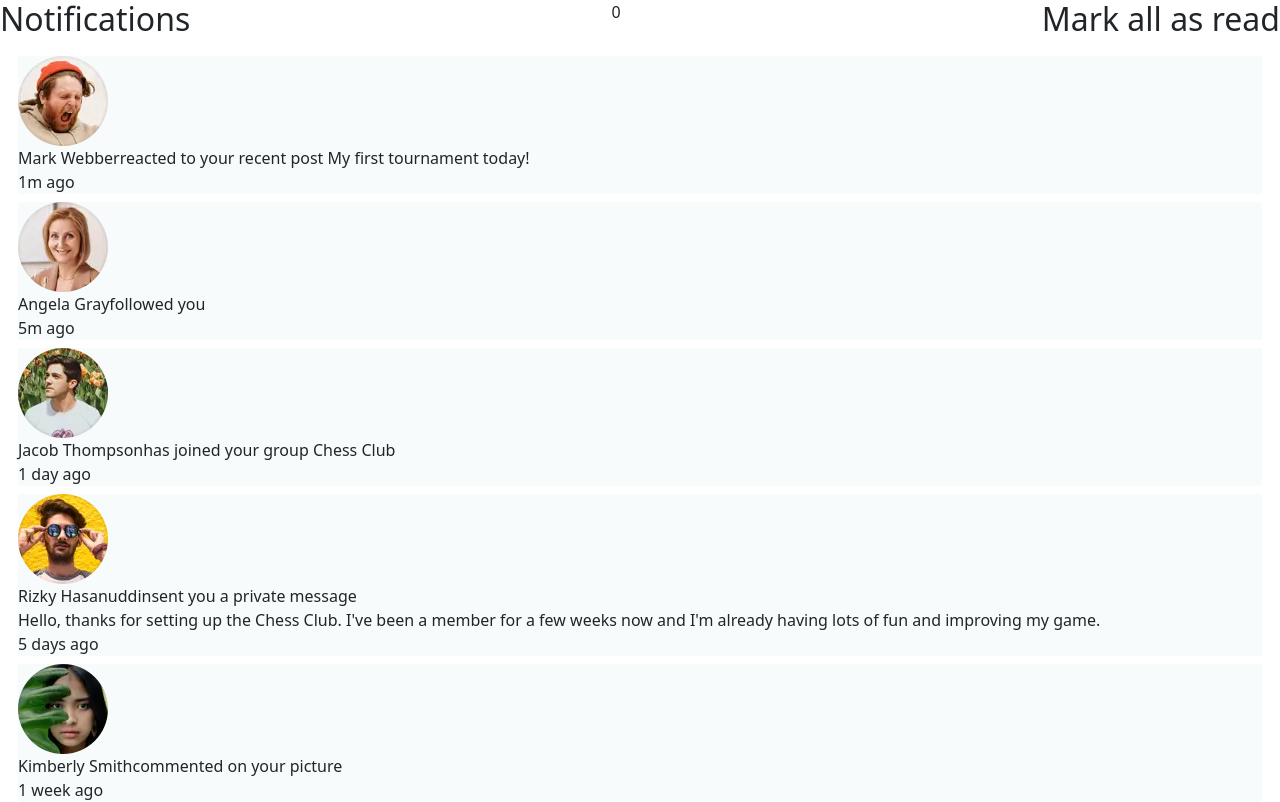
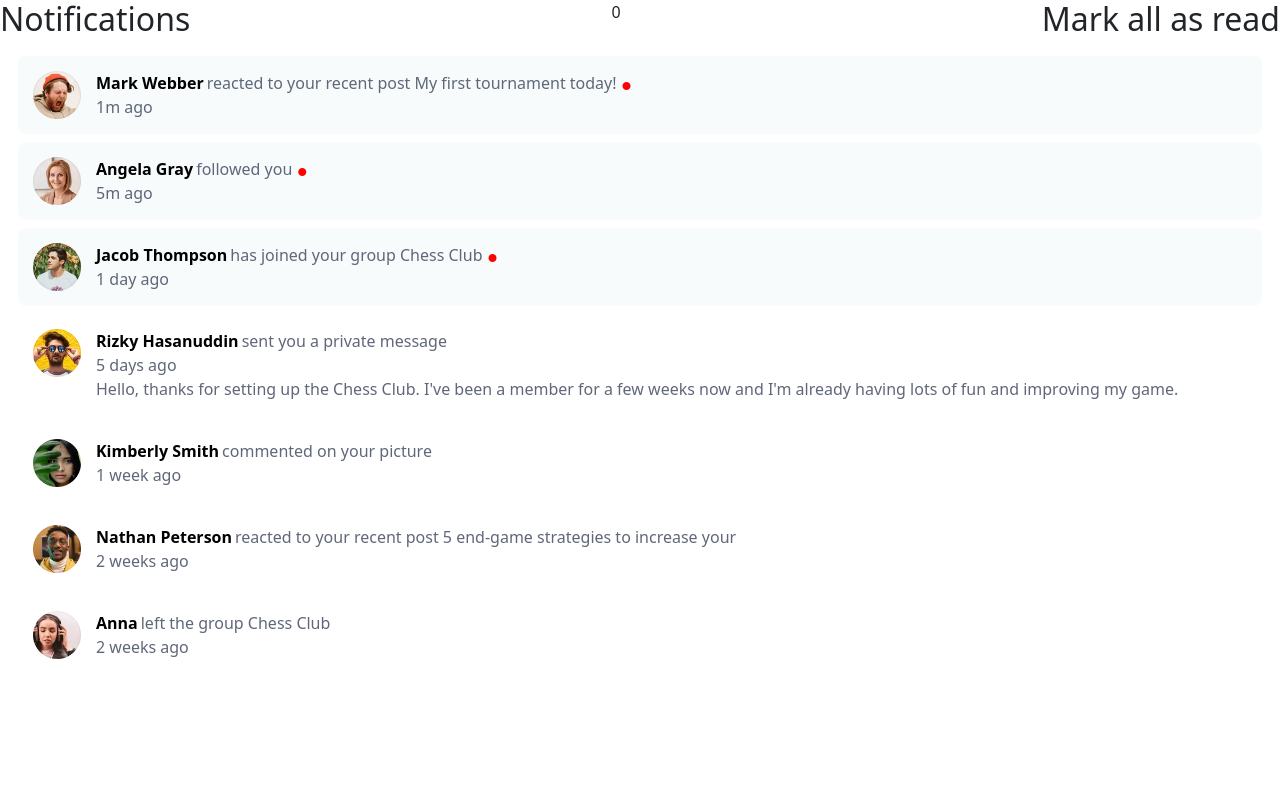
Before and after one commit to IsmaelFe/NotificationPage, a React (Vite) app: page / in a window 1280 px wide. Shown: the top 802 px of the page. Built offline with nearby package versions, Linux system fonts and the light colour scheme.

Commit message:
Agregando funcionalidad

```diff
--- a/src/components/notification-list.jsx
+++ b/src/components/notification-list.jsx
@@ -6,14 +6,20 @@ const NotificationList = () => {
 
     const [inicialState, setInicialState] = useState(data);
 
-    let contador = 0;
-    const [cont, setCont] = useState(contador);
+    let contador = 0
 
-    function cambioNotifi(noti) {
-        const index = inicialState.indexOf(noti)
-        const newState = [...inicialState]
-        newState[index].see = !newState[index].see
-        setCont(newState)
+    const [cont, setCont] = useState(0);
+
+
+    function cambioNotifi(notificacion) {
+        const index = inicialState.indexOf(notificacion)
+        let newState = [...inicialState]
+        if(newState[index].see === false) {
+            newState[index].see = !newState[index].see
+            setInicialState(newState)
+        } else if(newState[index].see === true) {
+            setInicialState(newState)
+        }
     }
 
     return (
--- a/src/components/notification.jsx
+++ b/src/components/notification.jsx
@@ -2,19 +2,40 @@ import React from 'react'
 
 const CompNotification = ({ noti, cambioNoti }) => {
     return (
-        <div className='not-container'
+        <div className={ noti.see === false ?
+        'not-container'
+        :
+        'not-container-1'
+        }
         onClick={ () => cambioNoti(noti) }
         >
-            <div>
-                <img src={ noti.avatar } alt='avatar' />
+            <div className='not-container-flex'>
+                <div className='container-avatar'>
+                    <img src={ noti.avatar } alt='avatar' />
+                </div>
+                <div className='container-name'>
+                <span className='span-name'>
+                    { noti.name }
+                </span>
+                { noti.notification }
+                {
+                    noti.see === false ?
+                        <i class="bi bi-circle-fill"></i>
+                    :
+                    null
+                }
+                <div className='container-date'>
+                    { noti.date }
+                </div>
+                { noti.tex !== false ?
+                    <div className='container-text'>
+                        {noti.text}
+                    </div>
+                    :
+                    <span className='new-container'></span>
+                    }
+                </div>
             </div>
-            <div>
-            { noti.image }
-            { noti.name }
-            { noti.notification }
-            </div>
-            <div>{ noti.text }</div>
-            <div>{ noti.date }</div>
         </div>
     )
 }
--- a/src/data/data.js
+++ b/src/data/data.js
@@ -3,7 +3,7 @@ const data = [
         avatar: './assets/images/avatar-mark-webber.webp',
         name: 'Mark Webber',
         notification: 'reacted to your recent post My first tournament today!',
-        text: null,
+        text: false,
         date: '1m ago',
         see: false
     },
@@ -11,7 +11,7 @@ const data = [
         avatar: './assets/images/avatar-angela-gray.webp',
         name: 'Angela Gray',
         notification: 'followed you',
-        text: null,
+        text: false,
         date: '5m ago',
         see: false
     },
@@ -19,7 +19,7 @@ const data = [
         avatar: './assets/images/avatar-jacob-thompson.webp',
         name: 'Jacob Thompson',
         notification: 'has joined your group Chess Club',
-        text: null,
+        text: false,
         date: '1 day ago',
         see: false
     },
@@ -36,7 +36,7 @@ const data = [
         avatar: './assets/images/avatar-kimberly-smith.webp',
         name: 'Kimberly Smith',
         notification: 'commented on your picture',
-        text: null,
+        text: false,
         date: '1 week ago',
         see: true
     },
@@ -44,7 +44,7 @@ const data = [
         avatar: './assets/images/avatar-nathan-peterson.webp',
         name: 'Nathan Peterson',
         notification: 'reacted to your recent post 5 end-game strategies to increase your',
-        text: null,
+        text: false,
         date: '2 weeks ago',
         see: true
     },
@@ -52,7 +52,7 @@ const data = [
         avatar: './assets/images/avatar-anna-kim.webp',
         name: 'Anna',
         notification: 'left the group Chess Club',
-        text: null,
+        text: false,
         date: '2 weeks ago',
         see: true
     }
--- a/src/index.css
+++ b/src/index.css
@@ -1,3 +1,4 @@
+@import url("https://cdn.jsdelivr.net/npm/bootstrap-icons@1.10.4/font/bootstrap-icons.css");
 
 .second-container {
     display: flex;
@@ -11,4 +12,42 @@
 .not-container {
     background-color: #F7FBFC;
     margin: 8px;
+    border-radius: 8px;
 }
+
+.not-container-1 {
+    background-color: white;
+    margin: 8px;
+    border-radius: 8px;
+}
+
+.not-container-flex {
+    display: flex;
+    padding: 15px;
+}
+
+.container-name {
+    margin-left: 15px;
+    color: #5F6779;
+}
+
+.span-name {
+    color: black;
+    font-weight: bold;
+    margin-right: 3px;
+}
+
+.container-avatar img {
+    width: 48px;
+    height: 48px;
+}
+
+i {
+    margin-left: 6px;
+    color: red;
+    font-size: 8px;
+}
+
+.container-text {
+
+}
```
